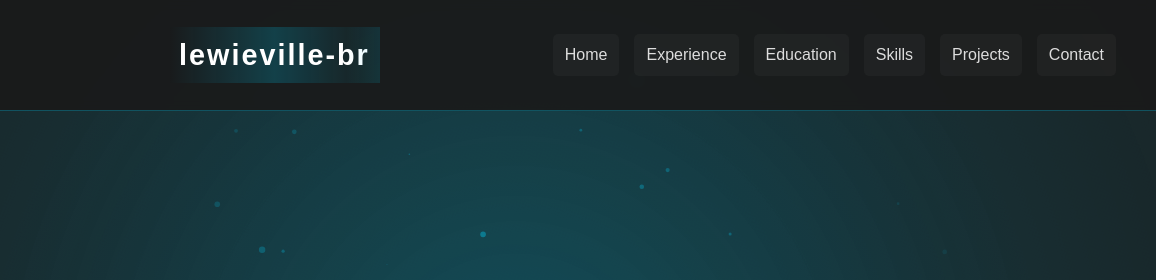
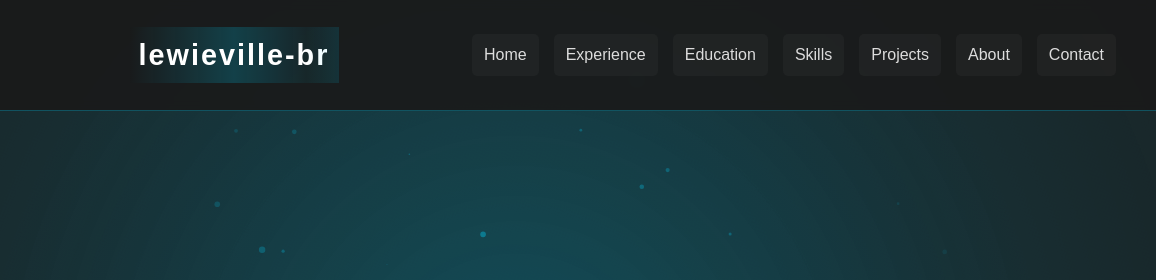
Before and after one commit to lewieville-br/portfolio, a plain HTML site: page index.html in a window 1280 px wide. Shown: the top 280 px of the page, 124-1280 px from the left. Drawn offline with Linux system fonts and the light colour scheme.

Commit message:
added about to nav

```diff
--- a/index.html
+++ b/index.html
@@ -23,6 +23,7 @@
                 <a href="#education" class="nav-link" data-section="education">Education</a>
                 <a href="#skills" class="nav-link" data-section="skills">Skills</a>
                 <a href="#projects" class="nav-link" data-section="projects">Projects</a>
+                <a href="#about" class="nav-link" data-section="about">About</a>
                 <a href="#contact" class="nav-link" data-section="contact">Contact</a>
             </nav>
         </div>
```
